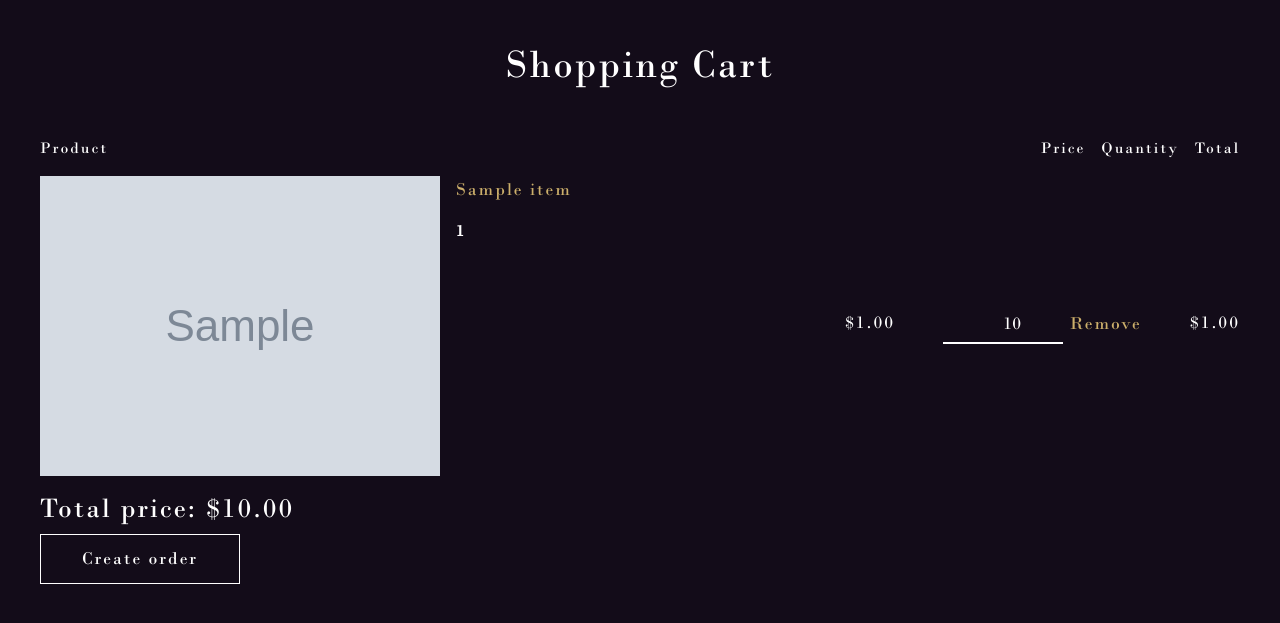
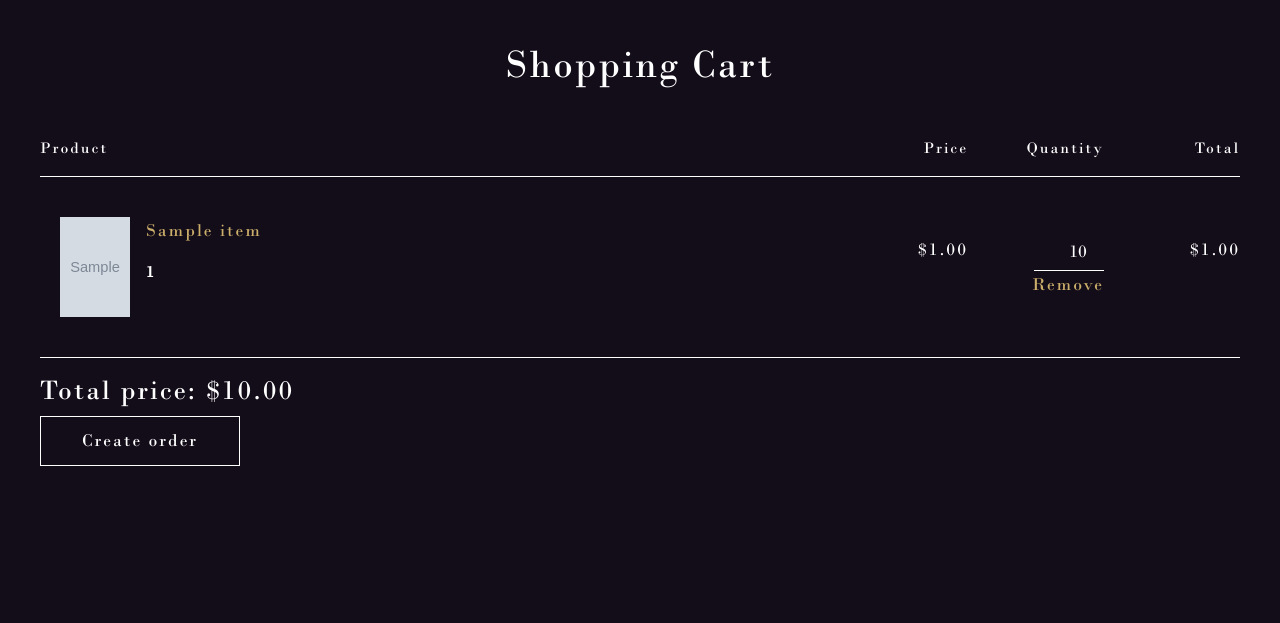
Before and after one commit to ArikuWoW/Agshop, a Django app: template madness/cart/templates/cart/cart_detail.html in a window 1280 px wide. Shown: the part 70-693 px from the top of the page. Run offline with Django 5.2, Linux system fonts and the light colour scheme; the template is opened without the code that fills it: most values are stand-ins (such as "Sample title", 1, 10 or a date in 2020); grey boxes marked "Sample" are stand-in pictures; some libraries are stand-ins or nearby versions.

Commit message:
Доделанный стиль корзины

```diff
--- a/madness/cart/templates/cart/cart_detail.html
+++ b/madness/cart/templates/cart/cart_detail.html
@@ -34,7 +34,7 @@
                                 <p class="item-size-bottom fw-bold p-3">{{ item.size }}</p>
                             </div>
                         </div>
-                        <div class="right-side-items d-flex gap-5">
+                        <div class="right-side-items d-flex gap-3">
                             <div class="c-item-price">
                                 ${{ item.total_price|floatformat:2 }}
                             </div>
--- a/madness/main/static/css/base.css
+++ b/madness/main/static/css/base.css
@@ -251,7 +251,7 @@ input[type="number"]::-webkit-outer-spin-button {
     position: relative;
     display: flex;
     justify-content: center;
-    max-height: 800px;
+    max-height: 500px;
 }
 
 .image-nav {
@@ -322,3 +322,39 @@ input[type="number"]::-webkit-outer-spin-button {
 .card-on-catalog {
     color: #ccaf6b;
 }
+
+.table-head {
+    border-bottom: 1px solid #ffffff;
+}
+
+
+.table-p {
+    background-color: rgb(19, 12, 25);
+    color: #ffffff;
+    text-align: right;
+}
+
+.c-item-img img {
+    width: 70px;
+    height: 100px;
+}
+
+.cart-item {
+    border-bottom: 1px solid #ffffff;
+    padding: 40px 0 40px 20px;
+}
+
+.c-quantity-form input {
+    width: 70px;
+    border-bottom: 1px solid #ffffff;
+    height: 35px;
+    color: #ffffff;
+}
+
+.c-item-total, .c-item-quantity, .c-item-price {
+    width: 120px;
+}
+
+.right-side-items {
+    text-align: right;
+}
```
